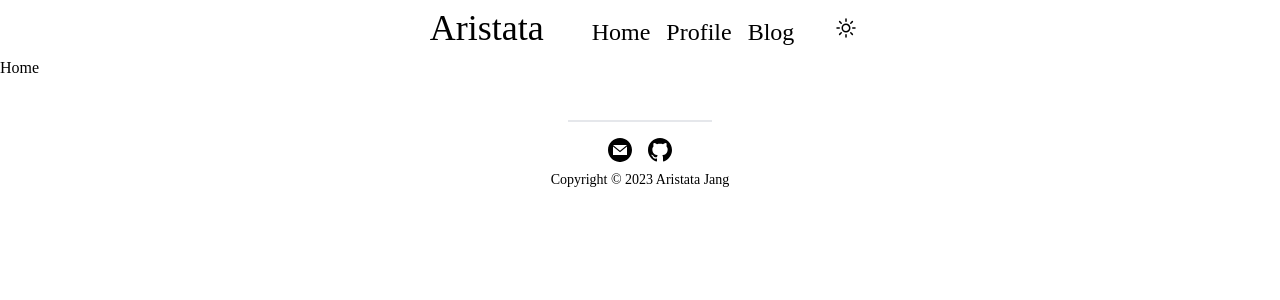
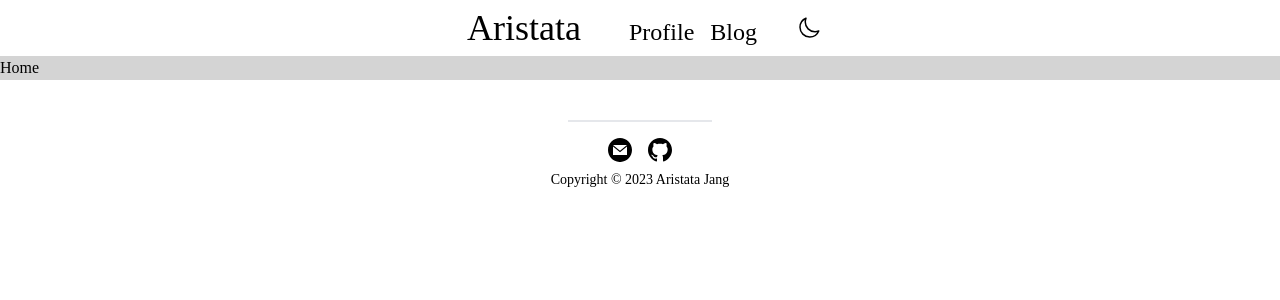
Before and after one commit to aristata/who-am-i, a Next.js app: page / in a window 1280 px wide. Shown: the top 300 px of the page. Built offline with nearby package versions, Linux system fonts and the light colour scheme; a web font is replaced by a local one.

Commit message:
feat: next-theme 적용

```diff
--- a/app/layout.tsx
+++ b/app/layout.tsx
@@ -1,18 +1,28 @@
+"use client"
+
 import "../data/metadata"
 import "./globals.css"
 import NavBar from "../components/NavBar"
 import Footer from "../components/Footer"
+import Container from "components/Container"
+import CustomThemeProvider from "@/components/CustomThemeProvider"
 
-export default function RootLayout({
-  children
-}: {
+interface RootLayoutProps {
   children: React.ReactNode
-}) {
+}
+
+export default function RootLayout({ children }: RootLayoutProps) {
   return (
     <html lang="en">
       <body>
-        <NavBar />
-        {children}
+        <CustomThemeProvider
+          attribute="class"
+          defaultTheme="system"
+          enableSystem
+        >
+          <NavBar />
+          <Container>{children}</Container>
+        </CustomThemeProvider>
       </body>
 
       <Footer />
--- /dev/null
+++ b/components/Container.tsx
@@ -0,0 +1,9 @@
+const Container = ({ children }: { children: React.ReactNode }) => {
+  return (
+    <>
+      <div className="container mx-auto bg-neutral-300">{children}</div>
+    </>
+  )
+}
+
+export default Container
--- /dev/null
+++ b/components/CustomThemeProvider.tsx
@@ -0,0 +1,10 @@
+"use client"
+
+import { ThemeProvider } from "next-themes"
+import { ThemeProviderProps } from "next-themes/dist/types"
+
+const CustomThemeProvider = ({ children, ...props }: ThemeProviderProps) => {
+  return <ThemeProvider {...props}>{children}</ThemeProvider>
+}
+
+export default CustomThemeProvider
--- a/components/NavBar.tsx
+++ b/components/NavBar.tsx
@@ -1,27 +1,21 @@
 "use client"
 
+import { useTheme } from "next-themes"
 import Link from "next/link"
-import { useState } from "react"
 import NavLinks from "./NavLinks"
 import ThemeIcon from "./ThemeIcon"
-
-type Theme = "light" | "dark"
 
 const NavBar = () => {
   /*************************************************************************************************
    * 테마
    *************************************************************************************************/
-  const [theme, setTheme] = useState<Theme>("light")
+  const { theme, setTheme } = useTheme()
   const handleTheme = () => {
     const toggledTheme = theme === "dark" ? "light" : "dark"
     setTheme(toggledTheme)
-    // 사용자 로컬 스토리지에 저장하고 테마 변경시마다 body의 class를 바꿔준다.
-    window.localStorage.setItem("theme", toggledTheme)
-    document.body.className = toggledTheme
   }
 
   return (
-    <>
     <header className="flex justify-center items-baseline gap-10">
       {/* 로고 */}
       <Link href={"/"}>
@@ -42,7 +36,6 @@ const NavBar = () => {
         <ThemeIcon theme={theme} />
       </button>
     </header>
-    </>
   )
 }
 
--- a/components/NavLinks.tsx
+++ b/components/NavLinks.tsx
@@ -4,7 +4,7 @@ import navlinks from "../data/navlinks"
 interface NavProps {
   type: "toggle" | "normal"
   onClick?: () => void
-  theme: "light" | "dark"
+  theme?: string
 }
 
 const NavLinks = ({ type, onClick, theme }: NavProps) => {
--- a/components/ThemeIcon.tsx
+++ b/components/ThemeIcon.tsx
@@ -2,7 +2,7 @@ import MoonSVG from "./svgs/Moon"
 import SunSVG from "./svgs/Sun"
 
 interface ThemeIconProps {
-  theme: "light" | "dark"
+  theme?: string
 }
 
 const ThemeIcon = ({ theme }: ThemeIconProps) => {
--- a/data/navlinks.ts
+++ b/data/navlinks.ts
@@ -1,5 +1,4 @@
 const navlinks: { title: string; link: string }[] = [
-  { title: "Home", link: "/" },
   { title: "Profile", link: "/profile" },
   { title: "Blog", link: "/blog" }
 ]
--- a/package.json
+++ b/package.json
@@ -20,8 +20,9 @@
     "contentlayer": "^0.3.4",
     "date-fns": "^2.30.0",
     "eslint-config-next": "13.4.7",
-    "next": "13.4.7",
+    "next": "^13.4.19",
     "next-contentlayer": "^0.3.4",
+    "next-themes": "^0.2.1",
     "postcss": "8.4.24",
     "react": "18.2.0",
     "react-dom": "18.2.0",
--- a/tailwind.config.js
+++ b/tailwind.config.js
@@ -1,10 +1,10 @@
 /** @type {import('tailwindcss').Config} */
 module.exports = {
   content: [
-    "./pages/**/*.{js,ts,jsx,tsx,mdx}",
     "./components/**/*.{js,ts,jsx,tsx,mdx}",
     "./app/**/*.{js,ts,jsx,tsx,mdx}"
   ],
+  darkMode: "class",
   theme: {
     extend: {
       backgroundImage: {
--- a/tsconfig.json
+++ b/tsconfig.json
@@ -22,7 +22,7 @@
     "baseUrl": ".",
     "paths": {
       "contentlayer/generated": ["./.contentlayer/generated"],
-      "@/*": ["./src/*"]
+      "@/*": ["./*"]
     }
   },
   "include": [
```
Also changed, not shown: .eslintrc.json, 1 other file (tests, documents, lock files or other folders). Lines whose indentation alone changed are shown as unchanged.
